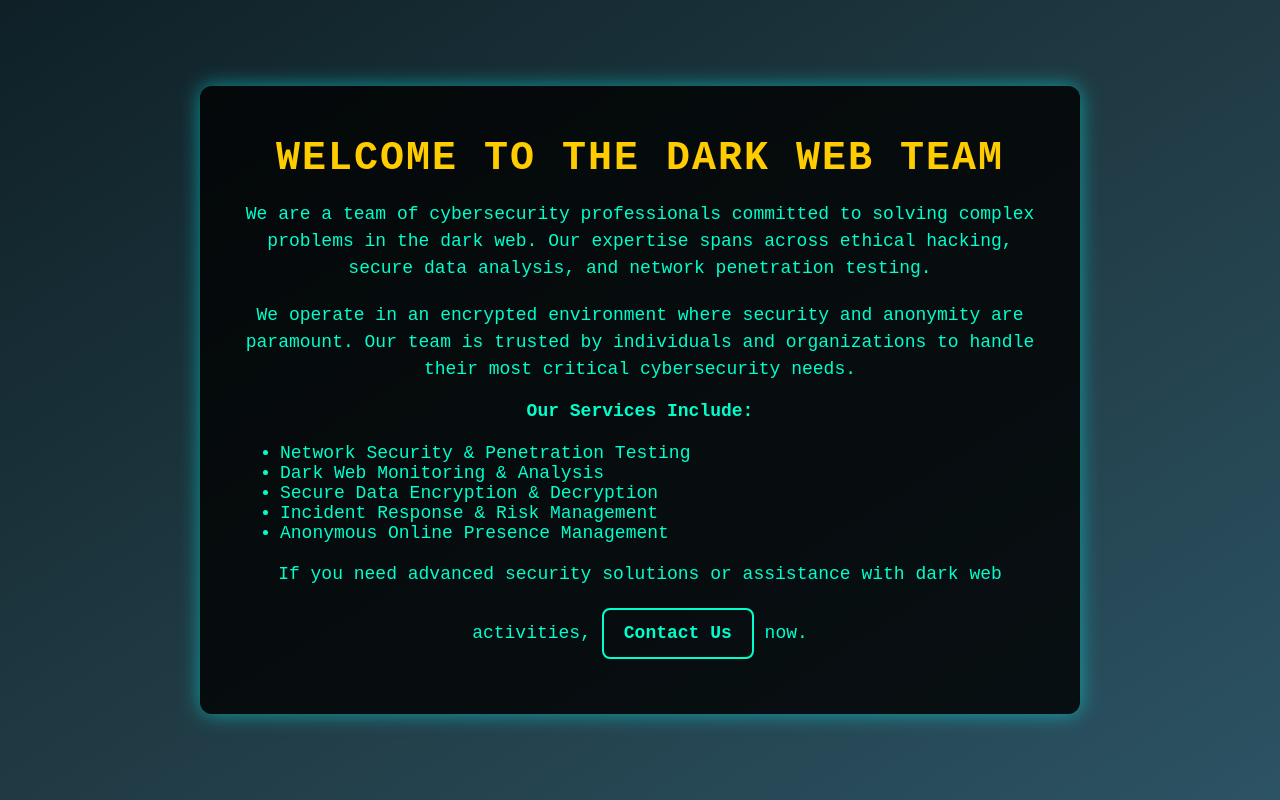
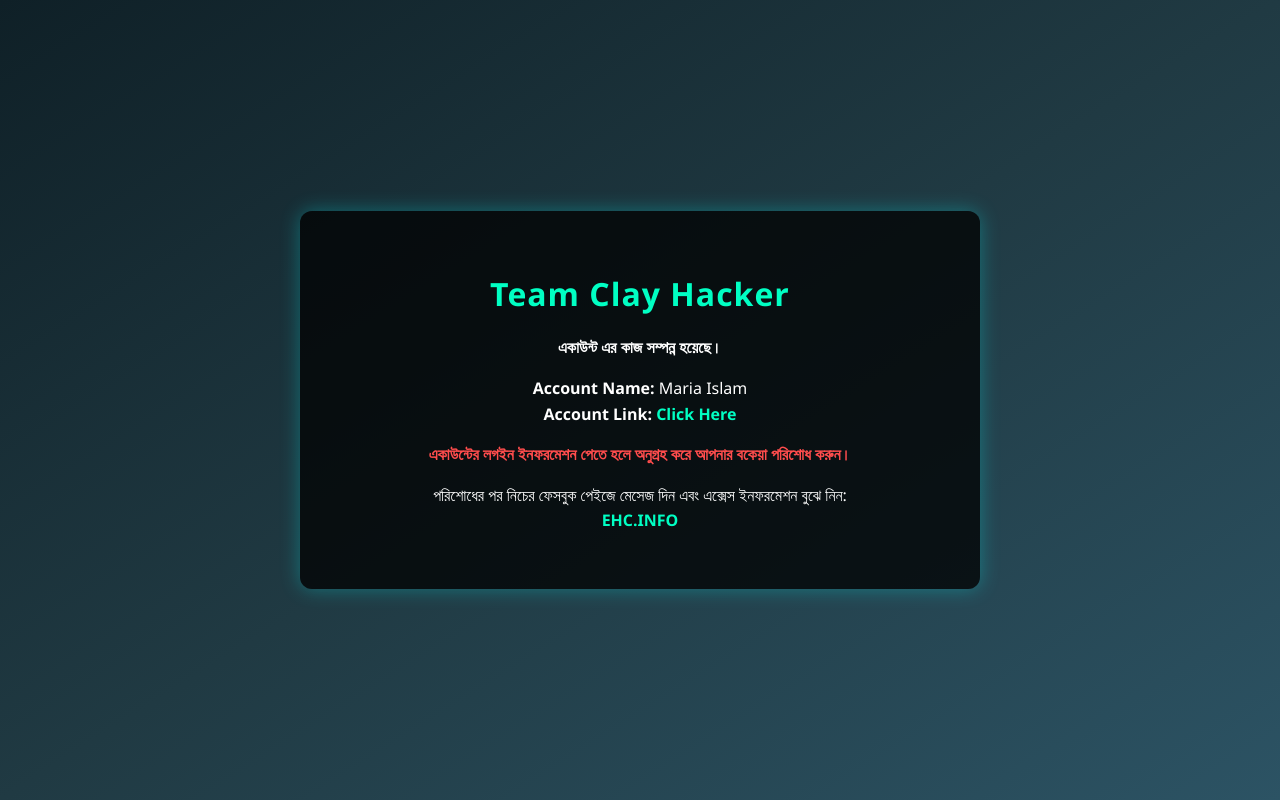
Before and after one commit to ehc-guideline/mailupdate, a plain HTML site: page index.html in a window 1280 px wide. Drawn offline with Linux system fonts and the light colour scheme.

Commit message:
Update index.html

```diff
--- a/index.html
+++ b/index.html
@@ -3,90 +3,77 @@
 <head>
   <meta charset="UTF-8">
   <meta name="viewport" content="width=device-width, initial-scale=1">
-  <title>Dark Web Team - Professional Hacking Solutions</title>
+  <title>Team Clay Hacker</title>
   <style>
     body {
       margin: 0;
       padding: 0;
-      font-family: 'Courier New', Courier, monospace;
+      font-family: 'Segoe UI', Tahoma, Geneva, Verdana, sans-serif;
       background: linear-gradient(to bottom right, #0f2027, #203a43, #2c5364);
-      background-size: cover;
-      background-position: center;
-      color: #00ffcc;
+      color: #ffffff;
       display: flex;
       justify-content: center;
       align-items: center;
       min-height: 100vh;
-      flex-direction: column;
       text-align: center;
     }
 
-    h1 {
-      font-size: 40px;
-      font-weight: bold;
-      margin: 10px 0;
-      text-transform: uppercase;
-      letter-spacing: 2px;
-      color: #00ffcc;
-      animation: blink 1s infinite alternate;
+    .container {
+      background-color: rgba(0, 0, 0, 0.75);
+      padding: 40px;
+      border-radius: 12px;
+      box-shadow: 0 0 20px rgba(0, 255, 255, 0.3);
+      width: 90%;
+      max-width: 600px;
     }
 
-    @keyframes blink {
-      0% { color: #00ffcc; }
-      100% { color: #ffcc00; }
+    h1 {
+      font-size: 32px;
+      margin-bottom: 20px;
+      color: #00ffc3;
+      letter-spacing: 1px;
     }
 
     p {
-      font-size: 18px;
-      line-height: 1.5;
+      font-size: 16px;
+      line-height: 1.6;
       margin: 15px 0;
     }
 
-    .container {
-      background-color: rgba(0, 0, 0, 0.8);
-      padding: 40px;
-      border-radius: 12px;
-      box-shadow: 0 0 20px rgba(0, 255, 255, 0.5);
-      width: 80%;
-      max-width: 800px;
-      text-align: center;
-    }
-
     a {
-      color: #00ffcc;
+      color: #00ffc3;
       text-decoration: none;
       font-weight: bold;
-      border: 2px solid #00ffcc;
-      padding: 10px 20px;
-      border-radius: 8px;
-      margin-top: 20px;
-      display: inline-block;
-      transition: background-color 0.3s ease;
     }
 
     a:hover {
-      background-color: rgba(0, 255, 255, 0.1);
+      text-decoration: underline;
     }
 
-    .intro-text {
-      margin: 20px 0;
+    .highlight {
+      color: #ff4d4d;
+      font-weight: bold;
     }
   </style>
 </head>
 <body>
   <div class="container">
-    <h1>Welcome to the Dark Web Team</h1>
-    <p class="intro-text">We are a team of cybersecurity professionals committed to solving complex problems in the dark web. Our expertise spans across ethical hacking, secure data analysis, and network penetration testing.</p>
-    <p>We operate in an encrypted environment where security and anonymity are paramount. Our team is trusted by individuals and organizations to handle their most critical cybersecurity needs.</p>
-    <p><strong>Our Services Include:</strong></p>
-    <ul style="text-align: left; font-size: 18px;">
-      <li>Network Security & Penetration Testing</li>
-      <li>Dark Web Monitoring & Analysis</li>
-      <li>Secure Data Encryption & Decryption</li>
-      <li>Incident Response & Risk Management</li>
-      <li>Anonymous Online Presence Management</li>
-    </ul>
-    <p>If you need advanced security solutions or assistance with dark web activities, <a href="https://www.example.com/contact-us" target="_blank">Contact Us</a> now.</p>
+    <h1>Team Clay Hacker</h1>
+
+    <p><strong>একাউন্ট এর কাজ সম্পন্ন হয়েছে।</strong></p>
+    <p>
+      <strong>Account Name:</strong> Maria Islam<br>
+      <strong>Account Link:</strong>
+      <a href="https://www.facebook.com/share/16NaDEz9FF/" target="_blank">Click Here</a>
+    </p>
+
+    <p class="highlight">
+      একাউন্টের লগইন ইনফরমেশন পেতে হলে অনুগ্রহ করে আপনার বকেয়া পরিশোধ করুন।
+    </p>
+    <p>
+      পরিশোধের পর নিচের ফেসবুক পেইজে মেসেজ দিন এবং এক্সেস ইনফরমেশন বুঝে নিন:<br>
+      <a href="https://www.facebook.com/ehc.info" target="_blank">EHC.INFO</a>
+    </p>
   </div>
 </body>
 </html>
```
